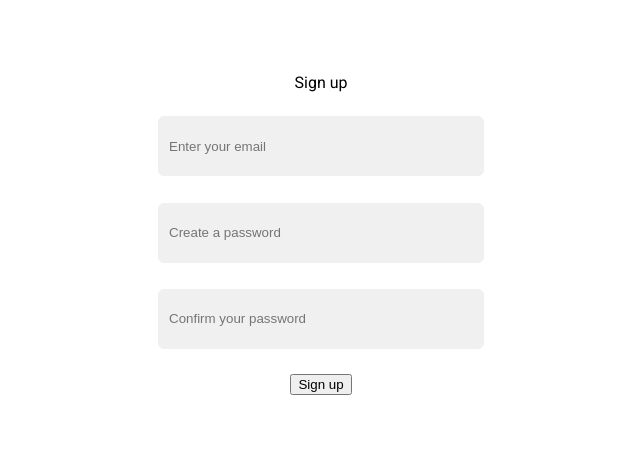
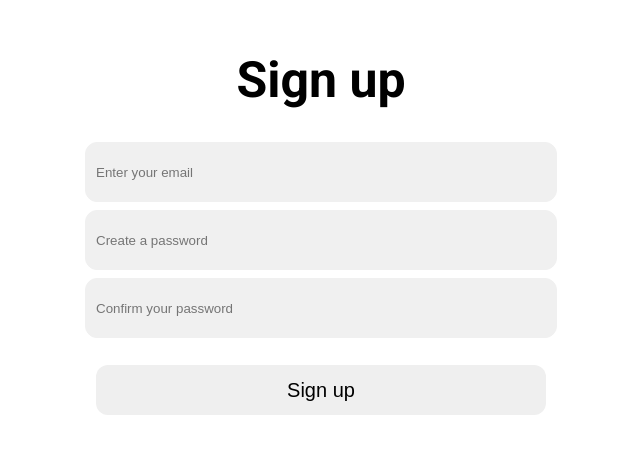
Before and after one commit to sherland11/HomeIQ, a Next.js app: page /sign-up in a window 1280 px wide. Shown: the part 190-644 px from the top of the page, without its empty margins (319-959 px from the left). Built offline with nearby package versions, Linux system fonts and the light colour scheme.

Commit message:
Сделаны страницы регистрации и входа

```diff
--- a/src/app/@header/page.tsx
+++ b/src/app/@header/page.tsx
@@ -8,9 +8,9 @@ export default function Header() {
             <nav className={styles.header__nav}>
                 <ul>
                     <li><Link href="/" className={styles.header__logo}>Логотип</Link></li>
-                    <li><Link href="/build">Сборка</Link></li>
+                    <li><Link href="/build">Контакты</Link></li>
                     <li><Link href="/blog">Блог</Link></li>
-                    <li><Link href="/contacts">Контакты</Link></li>
+                    <li><Link href="/contacts">FAQ</Link></li>
                 </ul>
                 <div className={styles.header__authentication}>
                     <Link href="/log-in" className={styles.header__secondaryBtn}>Вход</Link>
--- a/src/app/sign-up/page.tsx
+++ b/src/app/sign-up/page.tsx
@@ -1,14 +1,14 @@
-import styles from "@/styles/signUp.module.css"
+import styles from "@/styles/authentication.module.css"
 
-export default function signUp() {
+export default function authentication() {
     return (
-        <div className={styles.signUp}>
-            <form className={styles.signUp__form}>
-                <label>Sign up</label>
+        <div className={styles.authentication}>
+            <form className={`${styles.authentication__form} ${styles.authentication__form_signUp}`}>
+                <label className={styles.authentication__title}>Sign up</label>
                 <input type="text" placeholder="Enter your email" />
                 <input type="password" placeholder="Create a password" />
                 <input type="password" placeholder="Confirm your password" />
-                <button type="submit">Sign up</button>
+                <button type="submit" className={styles.authentication__submit}>Sign up</button>
             </form>
         </div>
     )
--- /dev/null
+++ b/src/styles/authentication.module.css
@@ -0,0 +1,60 @@
+.authentication {
+    display: flex;
+    align-items: center;
+    justify-content: center;
+    width: 95vw;
+    height: 90vh;
+    margin: 0 auto;
+    margin-top: 65px;
+}
+
+.authentication__form {
+    display: flex;
+    flex-direction: column;
+    justify-content: space-between;
+    align-items: center;
+}
+
+.authentication__form_signUp {
+    width: 450px;
+    min-height: 45vh;
+}
+
+.authentication__form_logIn {
+    width: 450px;
+    min-height: 35vh;
+}
+
+.authentication__title {
+    font-size: 50px;
+    font-weight: 600;
+    margin-bottom: 30px;
+}
+
+.authentication__form input {
+    height: 50px;
+    border-radius: 12px;
+    color: var(--accent-color);
+    background: var(--button-background-color);
+    border: 1px solid var(--button-background-color);
+    transition: 500ms ease all;
+    padding: 4px 10px;
+    margin: 1px;
+    width: 100%;
+}
+
+.authentication__form input:focus {
+    border: 1px solid var(--accent-color);
+    transition: 500ms ease all;
+    outline: none;
+}
+
+.authentication__submit {
+    width: 100%;
+    height: 50px;
+    border-radius: 12px;
+    border: none;
+    box-shadow: none;
+    margin-top: 20px;
+    font-size: 20px;
+}
--- a/src/styles/signUp.module.css
+++ /dev/null
@@ -1,35 +0,0 @@
-.signUp {
-    display: flex;
-    align-items: center;
-    justify-content: center;
-    width: 95vw;
-    height: 90vh;
-    margin: 0 auto;
-    margin-top: 65px;
-}
-
-.signUp__form {
-    display: flex;
-    flex-direction: column;
-    justify-content: space-between;
-    align-items: center;
-    width: 25%;
-    height: 40vh;
-}
-
-.signUp__form input {
-    height: 50px;
-    border-radius:6px;
-    color: var(--accent-color);
-    background: var(--button-background-color);
-    border: 1px solid var(--button-background-color);
-    transition: 500ms ease all;
-    padding: 4px 10px;
-    margin: 1px;
-    width: 100%;
-}
-
-.signUp__form input:focus {
-    border: 1px solid var(--accent-color);
-    transition: 500ms ease all;
-}
```
Also changed, not shown: src/app/log-in/page.tsx (added, +14 -0 lines), src/app/page.tsx (+13 -11 lines).
